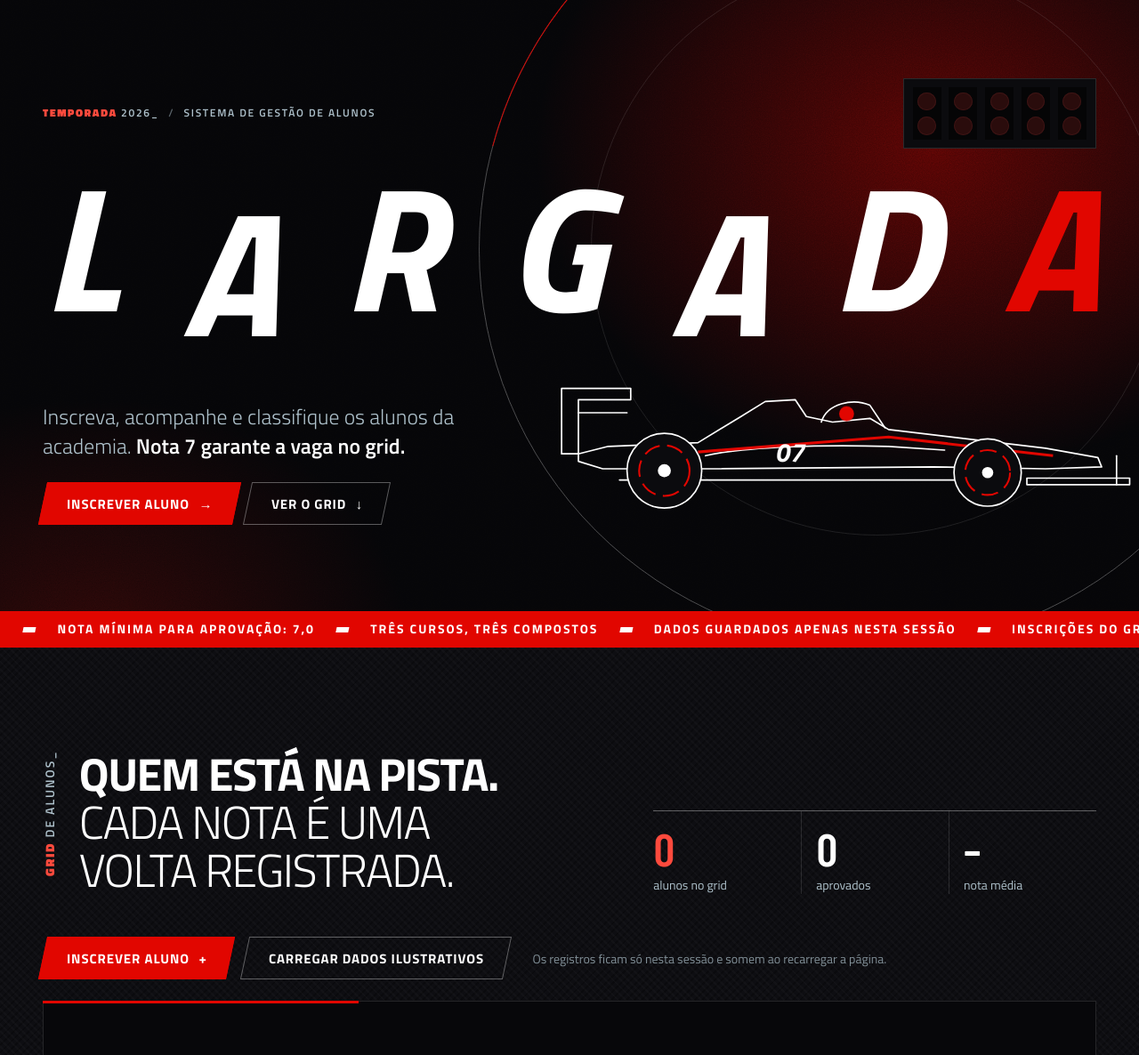
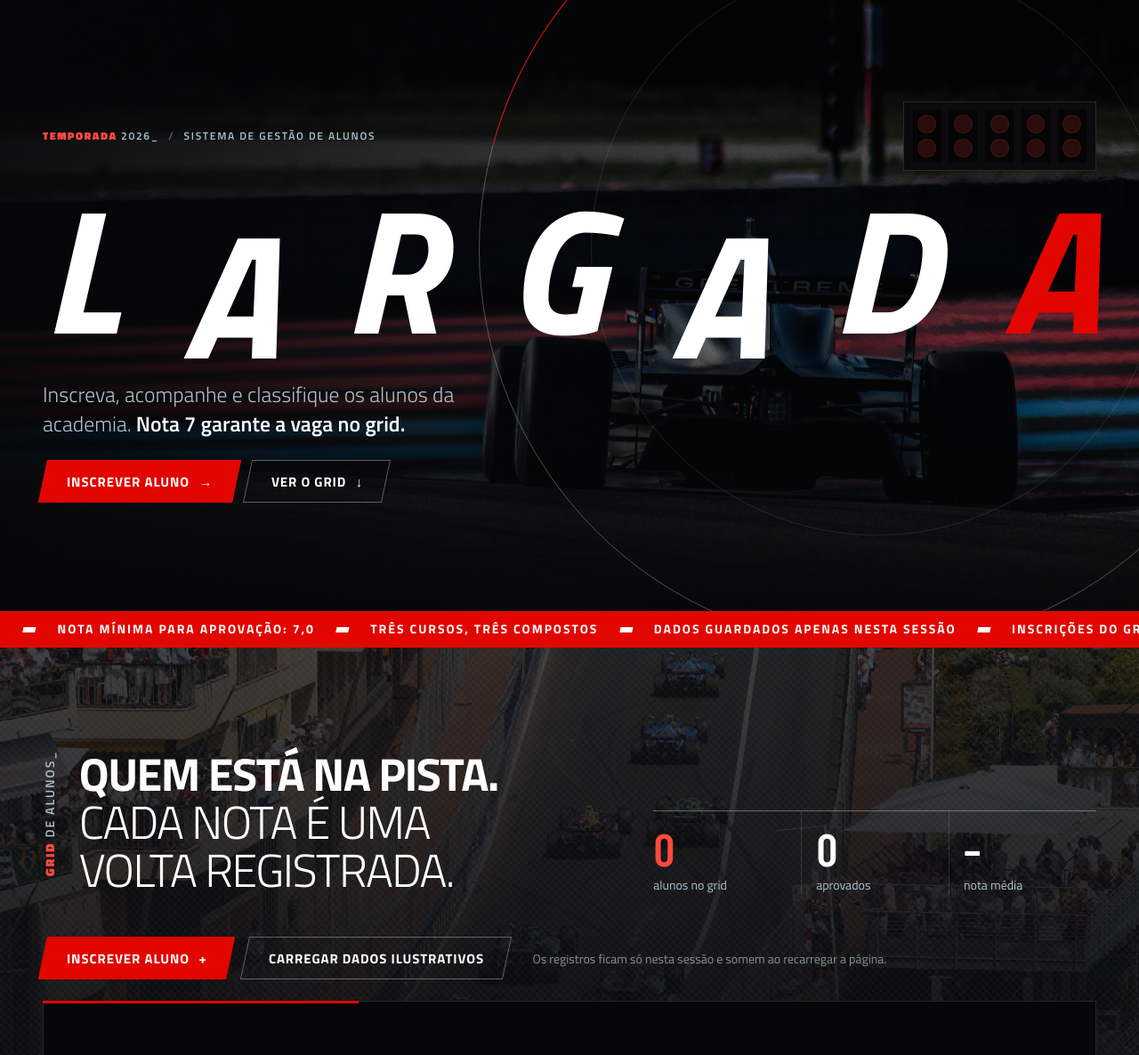
Before and after one commit to ISAAC-MONTEIRO/ec01-apex-academia-pilotagem, a plain HTML site: page index.html in a window 1280 px wide. Shown: the part 72-1258 px from the top of the page at 89% size. Drawn offline with nearby package versions, Linux system fonts and the light colour scheme.

Commit message:
Fotos do Unsplash nos slots, com créditos
Fotos com Licença Unsplash em assets/img, ativadas em js/fotos.js.
Créditos e links em assets/img/README.md.

Co-Authored-By: Claude Opus 5.5 <noreply@anthropic.com>

```diff
--- a/css/style.css
+++ b/css/style.css
@@ -305,6 +305,11 @@ img, svg { display: block; max-width: 100%; }
 .ticker__track > span::after { content: ""; width: .9rem; height: .35rem; background: currentColor; transform: skewX(var(--skew)); }
 .ticker:hover .ticker__track { animation-play-state: paused; }
 @keyframes marquee { to { transform: translateX(-50%); } }
+
+/* com foto no hero, o carro em linhas sai de cena para não competir com o carro real */
+.hero.tem-foto .car { display: none; }
+.hero.tem-foto { background: radial-gradient(50% 65% at 82% 30%, color-mix(in srgb, var(--accent) 22%, transparent), transparent 70%), var(--bg); }
+.hero.tem-foto .hero__photo.has-foto::after { background: linear-gradient(90deg, #07070AEB 0%, #07070AA6 50%, #07070A40 100%), linear-gradient(0deg, #07070A 0%, transparent 45%); }
 
 @media (max-width: 56rem) {
   .hero__foot { grid-template-columns: 1fr; }
--- a/js/fotos.js
+++ b/js/fotos.js
@@ -6,7 +6,7 @@
  * Detalhes de formato e tamanho em assets/img/README.md.
  */
 const FOTOS = {
-  hero: null,   // carro de F1 em pista, de preferência noturna ou ao pôr do sol
-  grid: null,   // grid de largada / carros alinhados
-  cursos: null, // box, mecânicos ou paddock
+  hero: 'assets/img/hero.jpg',     // Clément Delacre / Unsplash
+  grid: 'assets/img/grid.jpg',     // Wyatt Simpson / Unsplash
+  cursos: 'assets/img/cursos.jpg', // Marc Kleen / Unsplash
 };
```
Also changed, not shown: assets/img/cursos.jpg (added), assets/img/grid.jpg (added), assets/img/hero.jpg (added), 3 other files.
